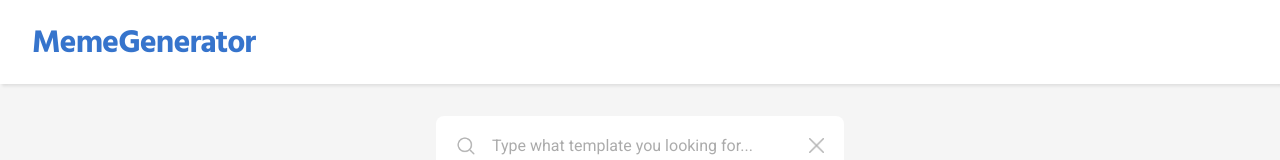
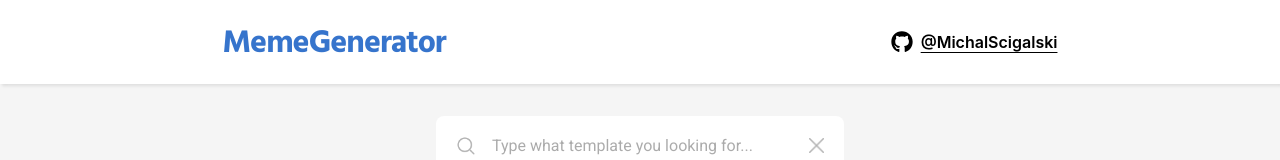
Before and after one commit to MichalScigalski/meme-generator, a React (Create React App) app: page / in a window 1280 px wide. Shown: the top 160 px of the page. Built offline with nearby package versions, Linux system fonts and the light colour scheme; no server answers; a web font is replaced by a local one.

Commit message:
navigation github link added with styling

```diff
--- a/package.json
+++ b/package.json
@@ -10,6 +10,7 @@
     "dotenv": "^16.0.0",
     "react": "^18.0.0",
     "react-dom": "^18.0.0",
+    "react-icons": "^4.3.1",
     "react-router-dom": "^6.3.0",
     "react-scripts": "^5.0.0",
     "sass": "^1.50.0",
--- a/src/components/Navigation/Navigation.js
+++ b/src/components/Navigation/Navigation.js
@@ -1,12 +1,17 @@
 import React from 'react'
 import './Navigation.scss'
 import { Link } from 'react-router-dom';
+import { FaGithub } from 'react-icons/fa';
 
 const Navigation = () => {
     return (
         <header className='Navigation'>
             <Link className='Navigation__Logo' to={"/"}>
                 <span>MemeGenerator</span>
+                <div>
+                    <FaGithub fontSize={22}/>
+                    <a href="http://github.com/MichalScigalski">@MichalScigalski</a>
+                </div>
             </Link>
         </header>
     )
--- a/src/components/Navigation/Navigation.scss
+++ b/src/components/Navigation/Navigation.scss
@@ -8,23 +8,39 @@
     padding: 1rem 0;
     margin-bottom: 1rem;
     &__Logo {
-        font-family: $hind;
-        letter-spacing: -1px;
-        font-size: 32px;
-        margin-left: 2rem;
+        justify-content: space-around;
+        width: 100%;
         display: flex;
         align-items: center;
         color: black;
         text-decoration: none;
-        @include mobile {
-            font-size: 24px;
-        }
+
         img {
             height: 50px;
             margin: 1rem;
         }
         span {
+            font-family: $hind;
+            letter-spacing: -1px;
+            font-size: 32px;
             color: $primary;
+            @include mobile {
+                font-size: 24px;
+            }
+        }
+        div {
+            display: flex;
+            justify-content: center;
+            align-items: center;
+            a {
+                margin-left: 8px;
+                color: black;
+                text-underline-offset: 4px;
+                font-weight: 600;
+                &:hover{
+                    color: purple;
+                }
+            }
         }
     }
 }
```
Also changed, not shown: 1 other file (tests, documents, lock files or other folders).
